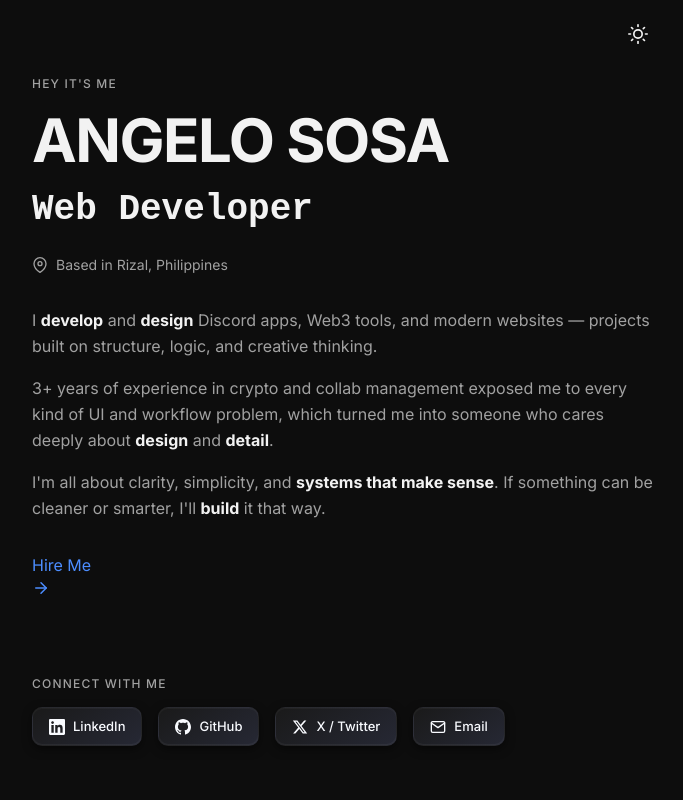
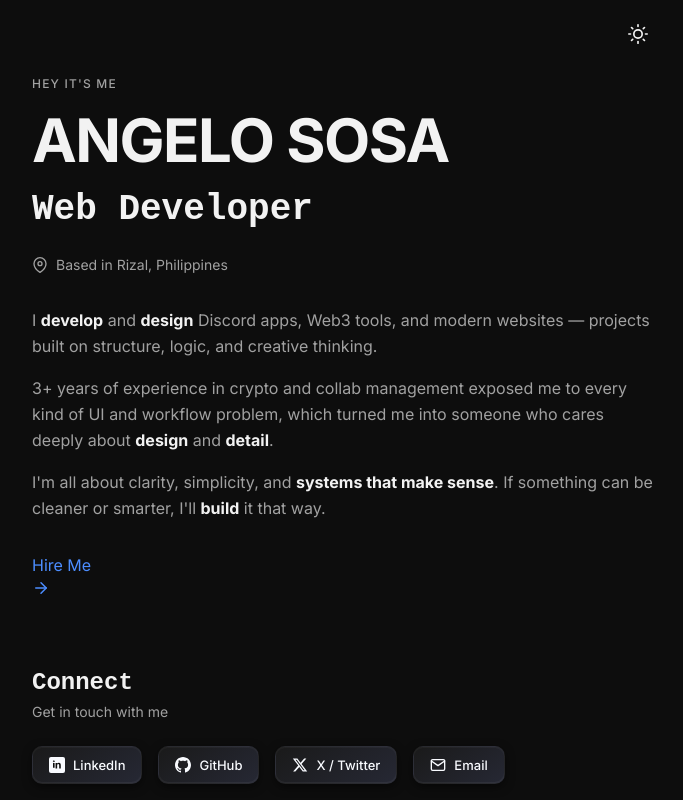
Before and after one commit to Skyyyisthelimitt/Portfolio, a Next.js app: page / in a window 1280 px wide. Shown: the top 800 px of the page, without its empty margins (296-979 px from the left). Built offline with nearby package versions, Linux system fonts and the light colour scheme.

Commit message:
style(social): Update Connect section with consistent header design
- Changed header to monospace font matching other sections
- Added subtitle and section ID for scroll anchor

```diff
--- a/src/components/SocialLinks.tsx
+++ b/src/components/SocialLinks.tsx
@@ -10,7 +10,8 @@ const socialLinks = [
         viewBox="0 0 24 24"
         fill="currentColor"
       >
-        <path d="M20.447 20.452h-3.554v-5.569c0-1.328-.027-3.037-1.852-3.037-1.853 0-2.136 1.445-2.136 2.939v5.667H9.351V9h3.414v1.561h.046c.477-.9 1.637-1.85 3.37-1.85 3.601 0 4.267 2.37 4.267 5.455v6.286zM5.337 7.433c-1.144 0-2.063-.926-2.063-2.065 0-1.138.92-2.063 2.063-2.063 1.14 0 2.064.925 2.064 2.063 0 1.139-.925 2.065-2.064 2.065zm1.782 13.019H3.555V9h3.564v11.452zM22.225 0H1.771C.792 0 0 .774 0 1.729v20.542C0 23.227.792 24 1.771 24h20.451C23.2 24 24 23.227 24 22.271V1.729C24 .774 23.2 0 22.222 0h.003z" />
+        <rect width="24" height="24" rx="3" fill="currentColor"/>
+        <path d="M6 9h2.4v7.2H6V9zm1.2-3.84c.77 0 1.4.63 1.4 1.4 0 .78-.63 1.4-1.4 1.4-.78 0-1.4-.62-1.4-1.4 0-.77.62-1.4 1.4-1.4zM10.2 9h2.3v.98h.03c.32-.6 1.1-1.23 2.27-1.23 2.43 0 2.88 1.6 2.88 3.68v4.77h-2.4v-4.23c0-1.01-.02-2.31-1.41-2.31-1.41 0-1.63 1.1-1.63 2.24v4.3h-2.4V9z" fill="var(--bg-primary)"/>
       </svg>
     ),
   },
@@ -68,8 +69,15 @@ const socialLinks = [
 
 export default function SocialLinks() {
   return (
-    <section className="py-8 animate-fade-in animate-delay-1">
-      <h3 className="section-title">Connect with me</h3>
+    <section id="connect" className="py-6 animate-fade-in animate-delay-1">
+      <div className="mb-6">
+        <h2 className="text-2xl font-bold mb-1" style={{ fontFamily: 'monospace' }}>
+          Connect
+        </h2>
+        <p className="text-sm text-[var(--text-secondary)]">
+          Get in touch with me
+        </p>
+      </div>
 
       <div className="flex flex-wrap gap-4">
         {socialLinks.map((link) => (
```
